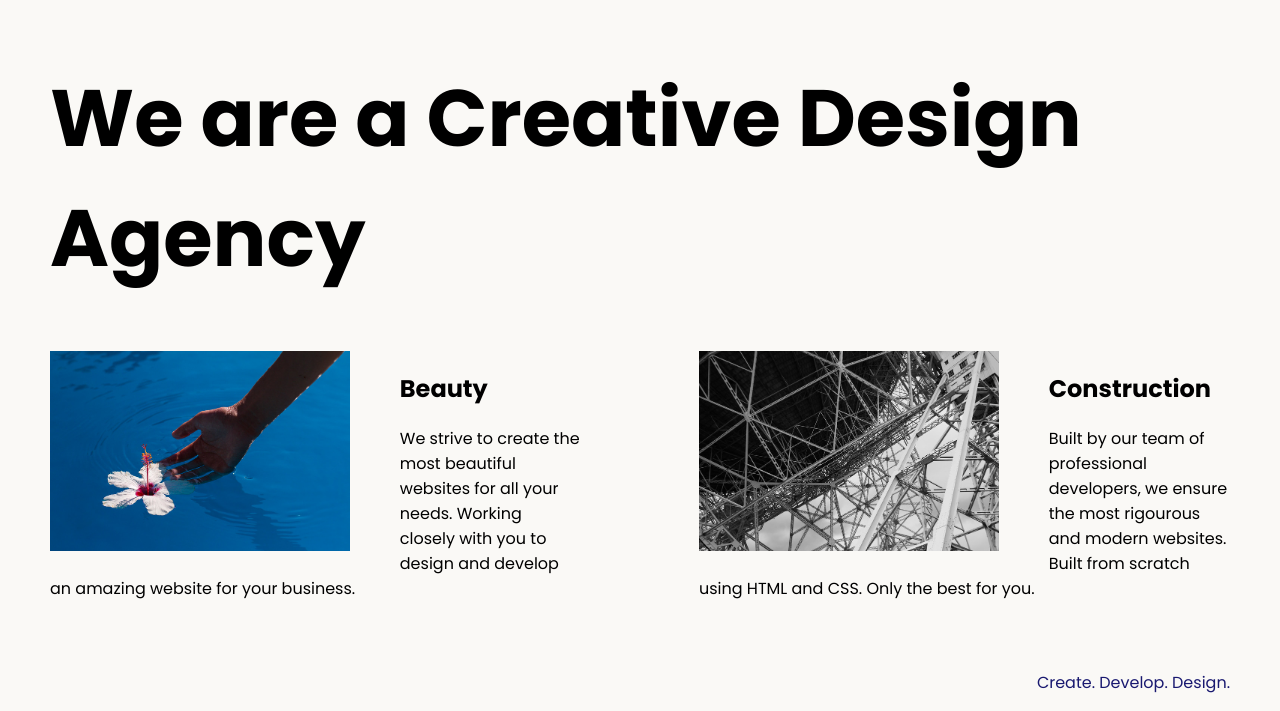
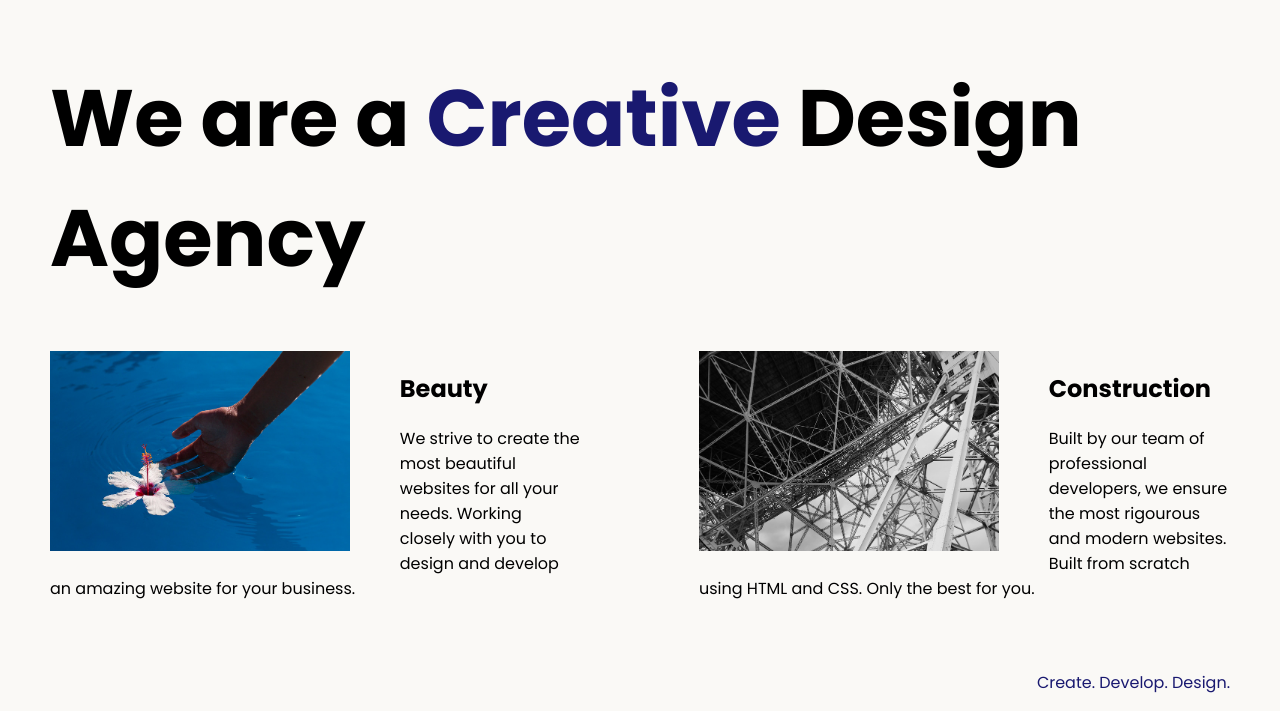
Before and after one commit to LawsonLawson/udemy_web_dev, a plain HTML site: page 8.4_Web_Design_Agency_Project/index.html in a window 1280 px wide. Shown: the part 99-810 px from the top of the page. Drawn offline with Linux system fonts and the light colour scheme.

Commit message:
styled a text in the h1

```diff
--- a/8.4_Web_Design_Agency_Project/style.css
+++ b/8.4_Web_Design_Agency_Project/style.css
@@ -37,6 +37,10 @@ footer {
   float: right;
 }
 
+.respond {
+  color: midnightblue;
+}
+
 /* For responsiveness */
 @media (max-width: 680px) {
   .logo {
```
